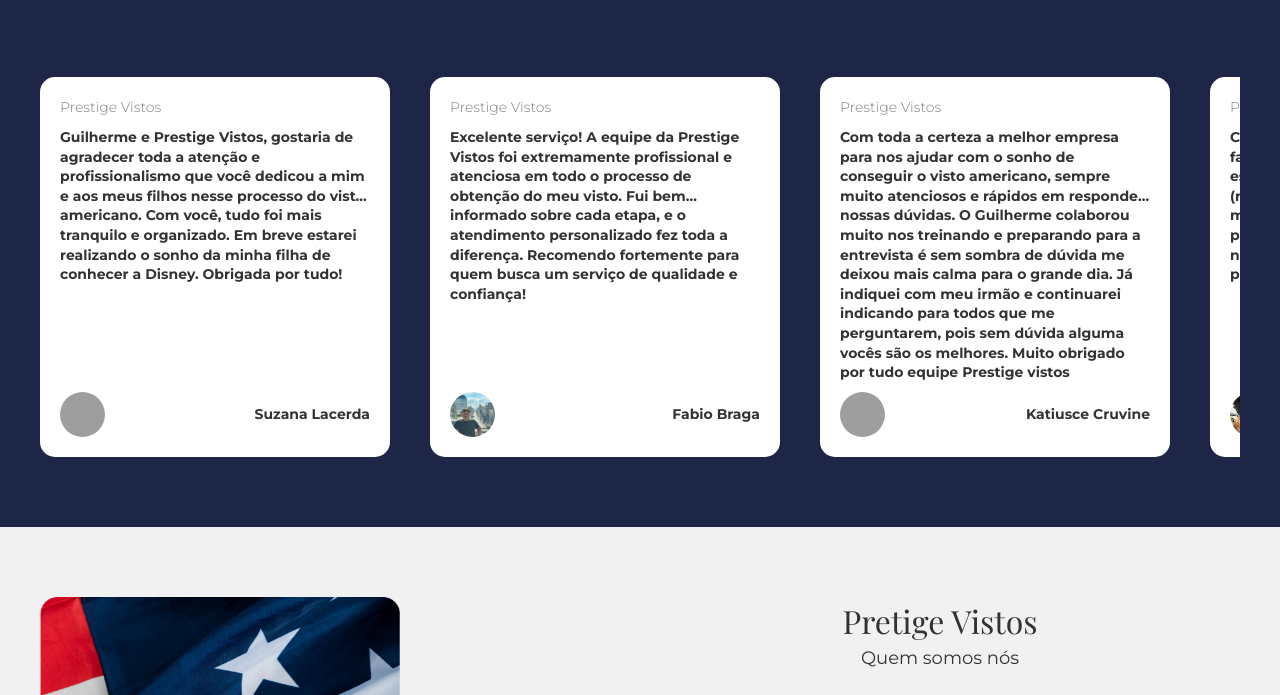
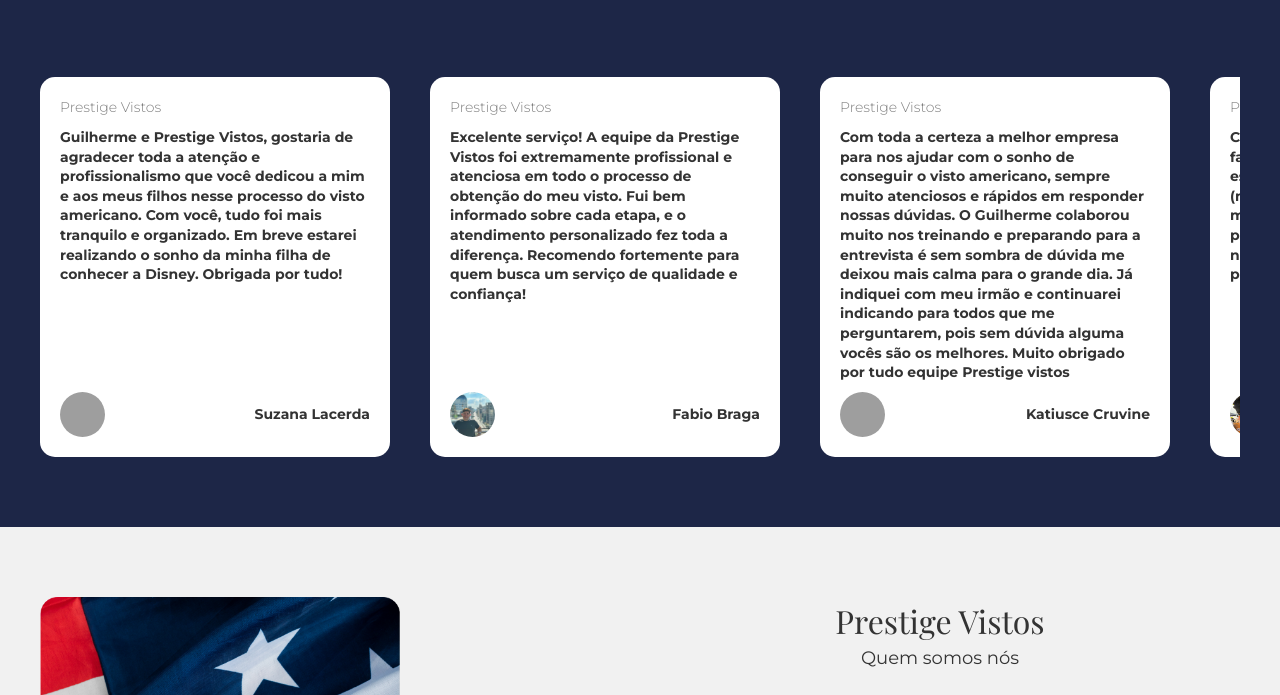
Before and after one commit to IsisAS/pretige-vistos, a Gatsby site: page /Home in a window 1280 px wide. Shown: the part 845-1540 px from the top of the page. Built offline with nearby package versions, Linux system fonts and the light colour scheme; Gatsby itself is replaced by a stand-in of ours; grey boxes are pictures that could not be loaded.

Commit message:
- Fix/ no nome da empresa - Fix/ nas reticências ao final da frases no card de Evidências

```diff
--- a/src/pages/Evidences/Carousel/styles.module.scss
+++ b/src/pages/Evidences/Carousel/styles.module.scss
@@ -56,7 +56,6 @@
   line-height: 1.4;
   white-space: normal;
   text-overflow: ellipsis;
-  display: -webkit-box;
   -webkit-line-clamp: 4;
   -webkit-box-orient: vertical;
   font-family: "Montserrat", sans-serif;
--- a/src/pages/WhoAreWe/index.tsx
+++ b/src/pages/WhoAreWe/index.tsx
@@ -8,7 +8,7 @@
             <img src={Background} className={styles.background} />
             <div className={styles.containerPresentation}>
                 <div className={styles.containerHeader}>
-                    <p className={styles.title}>Pretige Vistos</p>
+                    <p className={styles.title}>Prestige Vistos</p>
                     <p className={styles.subtitle}>Quem somos nós</p>
                 </div>
                 <div>
```
